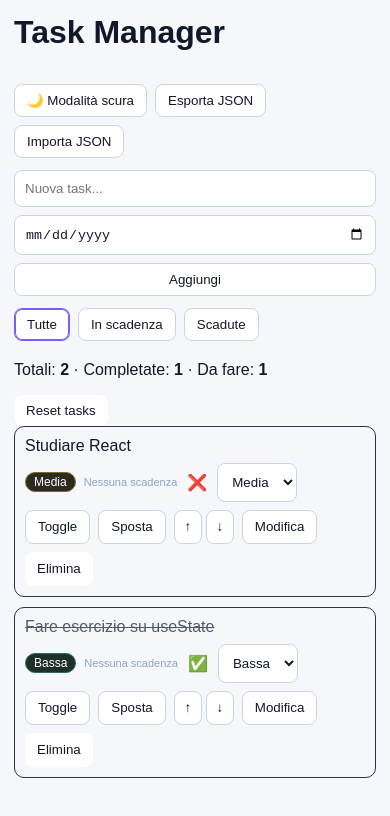
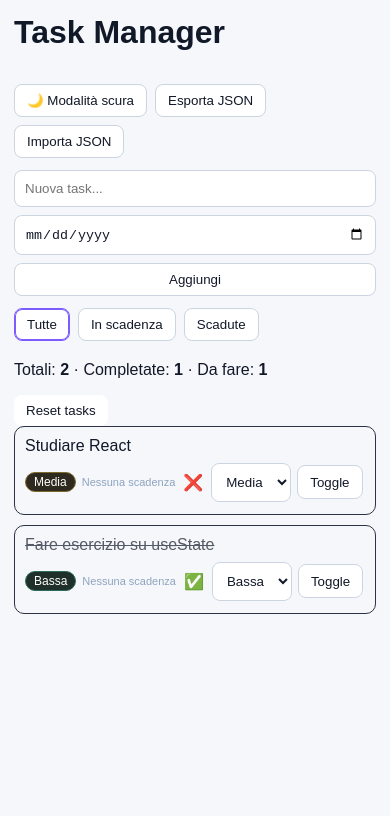
Before and after one commit to iqtron/task-manager, a React (Vite) app: page / in a window 390 px wide. Shown: the top 816 px of the page. Built offline with nearby package versions, Linux system fonts and the light colour scheme.

Commit message:
Compact mobile tasks into two-row layout

```diff
--- a/src/App.css
+++ b/src/App.css
@@ -133,6 +133,13 @@ button:hover {
   -webkit-overflow-scrolling: touch;
 }
 
+.task-controls-row {
+  display: inline-flex;
+  align-items: center;
+  gap: 6px;
+  flex-wrap: nowrap;
+}
+
 .task-item.dragging {
   opacity: 0.6;
 }
@@ -221,7 +228,9 @@ button:hover {
 .task-item .status,
 .task-item select,
 .task-item button,
-.task-item .drag-hint {
+.task-item .drag-hint,
+.task-item .task-controls-row,
+.task-item .quick-move-target {
   flex: 0 0 auto;
 }
 
@@ -316,8 +325,9 @@ button.danger:hover {
   }
 
   .task-item {
-    flex-wrap: wrap;
-    overflow-x: visible;
+    display: grid;
+    grid-template-columns: 1fr;
+    overflow: hidden;
     white-space: normal;
     cursor: default;
     gap: 8px;
@@ -327,8 +337,17 @@ button.danger:hover {
   }
 
   .task-text {
-    flex: 1 1 100%;
+    grid-row: 1;
     white-space: normal;
+  }
+
+  .task-controls-row {
+    grid-row: 2;
+    overflow-x: auto;
+    white-space: nowrap;
+    width: 100%;
+    padding-bottom: 2px;
+    -webkit-overflow-scrolling: touch;
   }
 
   .drag-hint {
@@ -345,7 +364,7 @@ button.danger:hover {
 
   .quick-move-target {
     display: inline-flex;
-    width: 100%;
-    justify-content: flex-start;
+    width: auto;
+    justify-content: initial;
   }
 }
--- a/src/components/TaskItem.jsx
+++ b/src/components/TaskItem.jsx
@@ -123,7 +123,7 @@ function TaskItem({ task, index, total, onToggle, onDelete, onEdit, onPriorityCh
           <span className={task.done ? "task-text done" : "task-text"}>
             {task.text}
           </span>
-
+          <div className="task-controls-row">
             <span className={`badge ${priorityClass}`}>{task.priority}</span>
             <span className={`due-date${overdue ? " overdue" : ""}`}>{dueLabel}</span>
             {dueStatus ? <span className={`due-badge ${dueStatus.className}`}>{dueStatus.label}</span> : null}
@@ -190,6 +190,7 @@ function TaskItem({ task, index, total, onToggle, onDelete, onEdit, onPriorityCh
             <button className="danger" onClick={() => onDelete(task.id)}>
               Elimina
             </button>
+          </div>
         </>
       )}
     </li>
```
Lines whose indentation alone changed are shown as unchanged.
